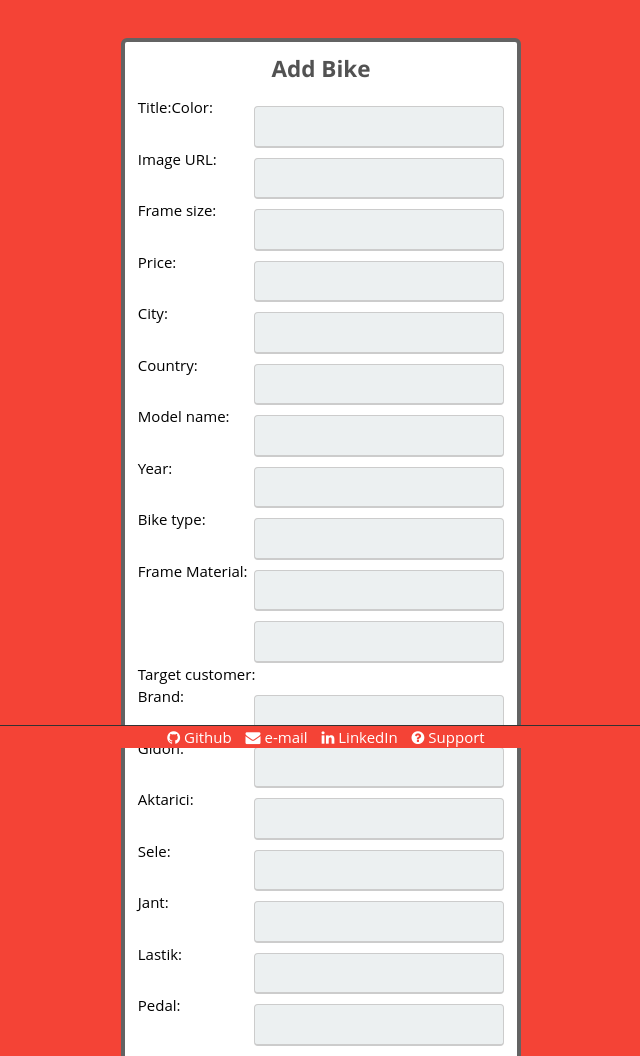
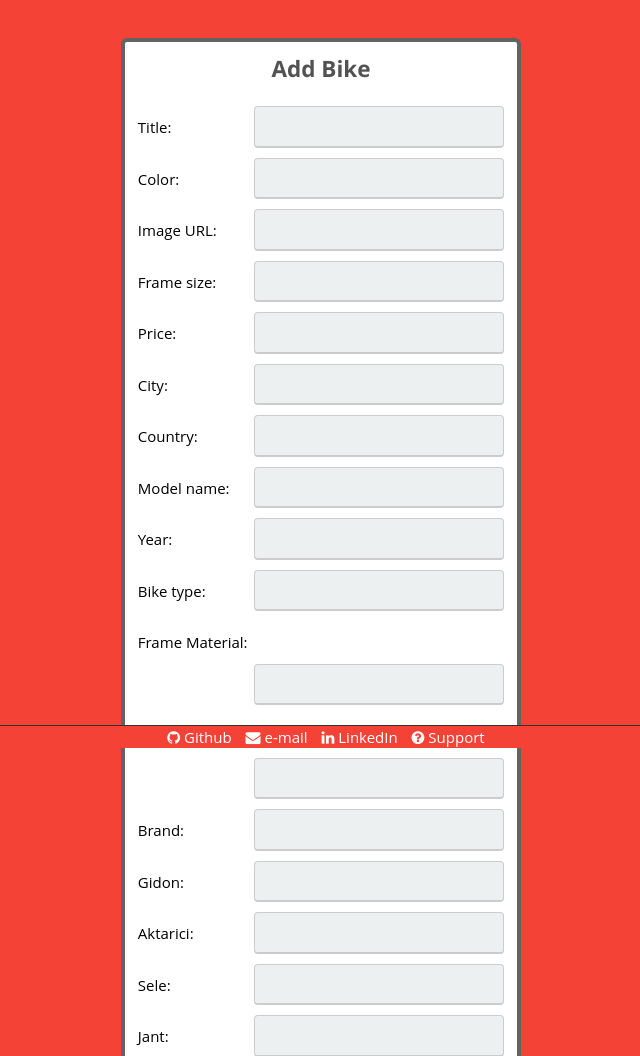
Before and after one commit to itucsdb1919/itucsdb1919, a Flask app: page /addbike in a window 1280 px wide. Shown: the part 52-1108 px from the top of the page, without its empty margins (319-959 px from the left). Run offline with Flask 2, Linux system fonts and the light colour scheme; the visitor is signed in with stand-in values (Sample User, id 1); some libraries are stand-ins or nearby versions.

Commit message:
Css fix add bike

```diff
--- a/templates/addbike.html
+++ b/templates/addbike.html
@@ -206,6 +206,17 @@
     text-align: center;
     border-top: #333 1px solid;
   }
+
+  label {
+    text-align: right;
+    clear: both;
+    float: left;
+    margin-right: 15px;
+    margin-top: 20px;
+  }
+  input {
+    float: left;
+  }
 </style>
 
 <body>
```
